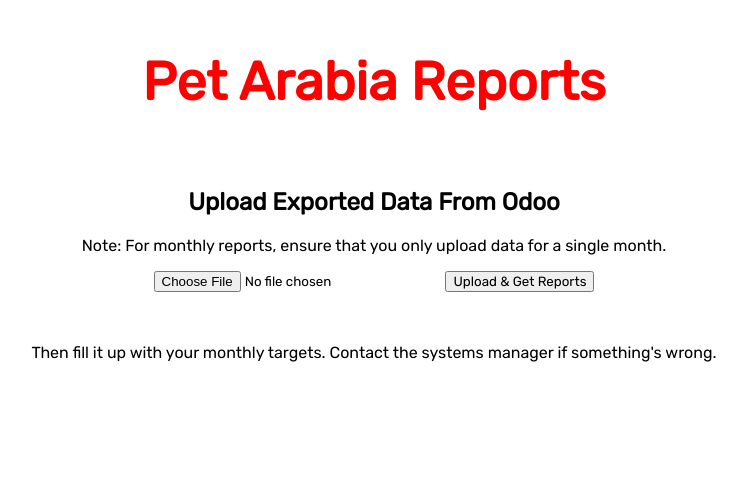
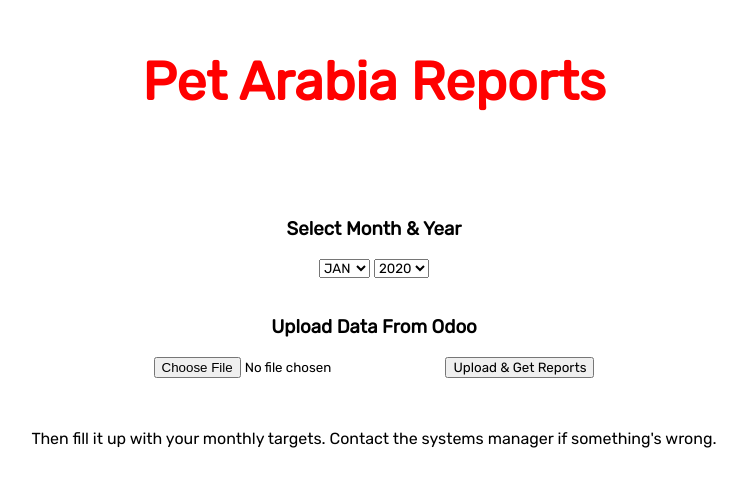
Before and after one commit to itpetarabia/reports, a Flask app: page / in a window 1280 px wide. Shown: the top 487 px of the page, without its empty margins (266-1013 px from the left). Run offline with Flask 2, Linux system fonts and the light colour scheme.

Commit message:
added month & year selection

```diff
--- a/app.py
+++ b/app.py
@@ -1,9 +1,15 @@
 import os
+import glob
+from zipfile import ZipFile
+
 from report import generate_report
 from flask import Flask, request, redirect, url_for, render_template, send_from_directory, send_file
 from werkzeug.utils import secure_filename
 
 app = Flask(__name__, static_url_path="/static")
+
+MONTHS = ['JAN', 'FEB', 'MAR', 'APR', 'MAY', 'JUN', 'JUL', 'AUG', 'SEP', 'OCT', 'NOV', 'DEC']
+YEARS = ['2020', '2021']
 
 UPLOAD_FOLDER = os.path.dirname(os.path.abspath(__file__)) + '/upload/'
 OUTPUT_FOLDER = os.path.dirname(os.path.abspath(__file__)) + '/output/'
@@ -36,21 +42,37 @@
         if file and allowed_file(file.filename):
             filename = secure_filename(file.filename)
             file.save(os.path.join(app.config['UPLOAD_FOLDER'], filename))
-            process_file(os.path.join(app.config['UPLOAD_FOLDER'], filename), 'dsr.xlsx')
-            return redirect(url_for('uploaded_file', filename='dsr.xlsx'))
-    return render_template('index.html')
+            month = request.form.get('month_select')
+            year = request.form.get('year_select')
+            ziped_file = process_file(os.path.join(app.config['UPLOAD_FOLDER'], filename), month, year)
+            return redirect(url_for('uploaded_file', filename=ziped_file))
+    return render_template('index.html', data = {'months': MONTHS, 'years': YEARS})
 
 
-def process_file(inputcsv, filename):
-    output_path = os.path.join(app.config['OUTPUT_FOLDER'], filename)
-    generate_report(inputcsv, output_path)
+def process_file(inputcsv, month, year):
+    output_dir = app.config['OUTPUT_FOLDER']
+
+    month_int = MONTHS.index(month) + 1
+    month = str(month_int).rjust(2, '0')
+
+    yearmonth = f"{year}-{month}"
+    generate_report(inputcsv, output_dir, yearmonth)
+
+    zip_filename = 'output.zip'
+    zip_path = os.path.join(output_dir, zip_filename)
+    with ZipFile(zip_path, 'w') as zip:
+        reports = glob.glob(f"{output_dir}/*.xlsx")
+        for file in reports:
+            zip.write(file, os.path.basename(file)) # Add to zip file
+            os.unlink(file) # Delete them
+    return zip_filename
+
 
 
 @app.route('/uploads/<filename>')
 def uploaded_file(filename):
     return send_from_directory(app.config['OUTPUT_FOLDER'], filename, as_attachment=True)
 
-
 if __name__ == '__main__':
     port = int(os.environ.get("PORT", 5000))
     app.run(debug=True, host='0.0.0.0', port=port)
--- a/templates/index.html
+++ b/templates/index.html
@@ -46,11 +46,32 @@
     <body>
         <div>
             <h1>Pet Arabia Reports</h1><br>
-            <h2>Upload Exported Data From Odoo</h2>
 
 
-            <p>Note: For monthly reports, ensure that you only upload data for a single month.</p>
+
+            <!-- Month Drop Down Box -->
+            <!-- <form class="form-inline" method="POST" enctype=multipart/form-data>
+            <div class="form-group">
+                <button type="submit" class="btn btn-default">Go</button>
+            </div>
+            </form> -->
+
             <form method=post enctype=multipart/form-data>
+                <div class="input-group">
+                    <h3 class="input-group-addon">Select Month & Year</h3>
+                    <select name="month_select" class="selectpicker form-control">
+                    {% for o in data['months'] %}
+                    <option value="{{ o }}">{{ o }}</option>
+                    {% endfor %}
+                    </select>
+                    <select name="year_select" class="selectpicker form-control">
+                    {% for o in data['years'] %}
+                    <option value="{{ o }}">{{ o }}</option>
+                    {% endfor %}
+                    </select>
+                </div>
+                <br/>
+                <h3>Upload Data From Odoo</h3>
                 <p>
                     <input type=file name=data>
                     <input type=submit value="Upload & Get Reports">
```
Also changed, not shown: report.py (+18 -12 lines).
